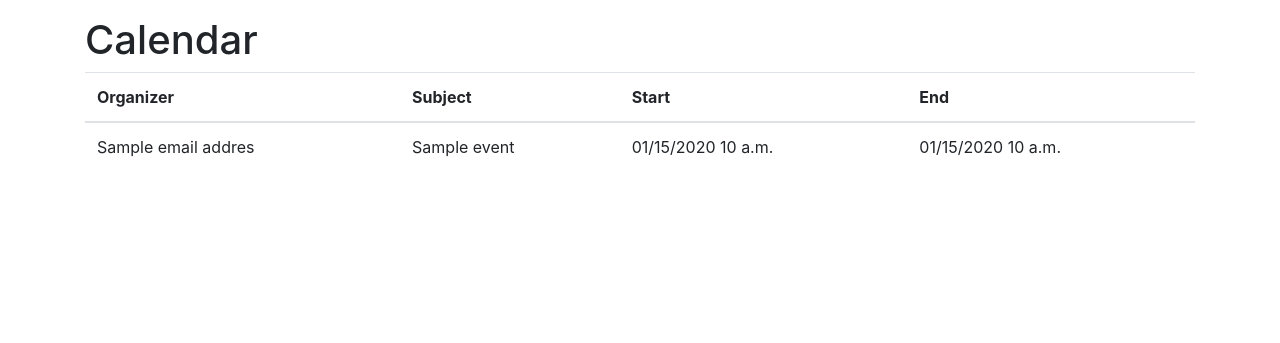
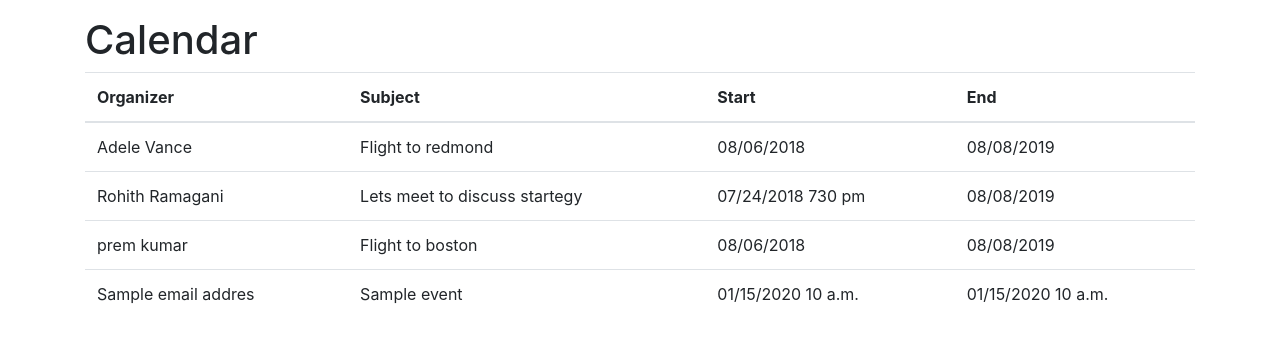
Before and after one commit to sathwik04/aws-blog, a Django app: template tutorial/templates/tutorial/calendar.html in a window 1280 px wide. Shown: the part 56-399 px from the top of the page. Run offline with Django 3.2, Linux system fonts and the light colour scheme; the template is opened without the code that fills it: most values are stand-ins (such as "Sample title", 1, 10 or a date in 2020); some libraries are stand-ins or nearby versions.

Commit message:
Adding graph_tutorial

```diff
--- a/tutorial/templates/tutorial/calendar.html
+++ b/tutorial/templates/tutorial/calendar.html
@@ -9,6 +9,24 @@
       <th scope="col">Start</th>
       <th scope="col">End</th>
     </tr>
+    <tr>
+      <td>Adele Vance</td>
+      <td>Flight to redmond</td>
+      <td>08/06/2018</td>
+      <td>08/08/2019</td>
+    </tr>
+    <tr>
+      <td>Rohith Ramagani</td>
+      <td>Lets meet to discuss startegy</td>
+      <td>07/24/2018 730 pm</td>
+      <td>08/08/2019</td>
+    </tr>
+    <tr>
+    <td>prem kumar</td>
+      <td>Flight to boston</td>
+      <td>08/06/2018</td>
+      <td>08/08/2019</td>
+     </tr>
   </thead>
   <tbody>
     {% if events %}
@@ -18,7 +36,6 @@
           <td>{{ event.subject }}</td>
           <td>{{ event.start.dateTime|date:'SHORT_DATETIME_FORMAT' }}</td>
           <td>{{ event.end.dateTime|date:'SHORT_DATETIME_FORMAT' }}</td>
-        </tr>
       {% endfor %}
     {% endif %}
   </tbody>
--- a/tutorial/templates/tutorial/layout.html
+++ b/tutorial/templates/tutorial/layout.html
@@ -8,7 +8,7 @@
     <link rel="stylesheet" href="https://use.fontawesome.com/releases/v5.1.0/css/all.css"
       integrity="sha384-lKuwvrZot6UHsBSfcMvOkWwlCMgc0TaWr+30HWe3a4ltaBwTZhyTEggF5tJv8tbt" crossorigin="anonymous">
     {% load static %}
-    <link rel="stylesheet" href="{% static "tutorial/app.css" %}">
+    <link rel="stylesheet" href="{% static 'tutorial/app.css' %}">
     <script src="https://code.jquery.com/jquery-3.3.1.min.js"></script>
     <script src="https://cdnjs.cloudflare.com/ajax/libs/popper.js/1.14.3/umd/popper.min.js"
       integrity="sha384-ZMP7rVo3mIykV+2+9J3UJ46jBk0WLaUAdn689aCwoqbBJiSnjAK/l8WvCWPIPm49" crossorigin="anonymous"></script>
```
Also changed, not shown: db.sqlite3.
